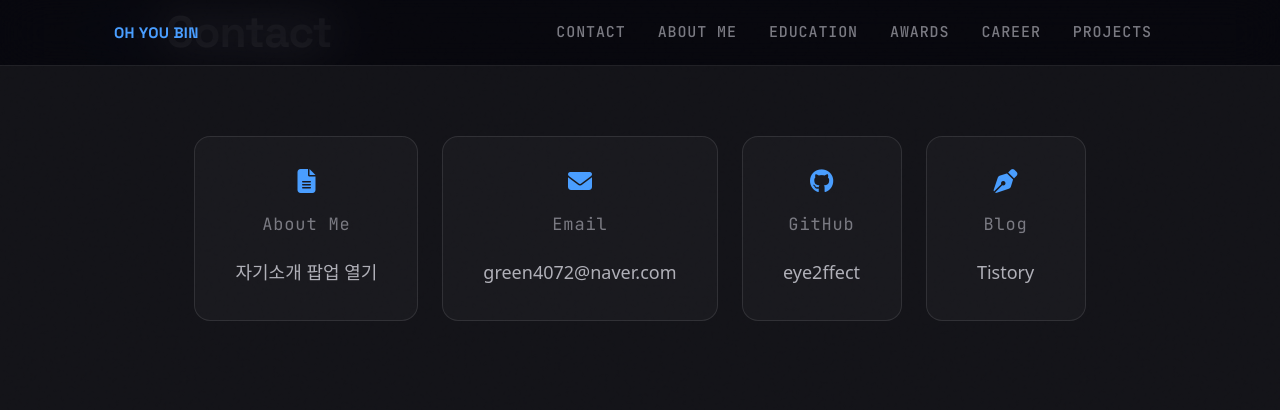
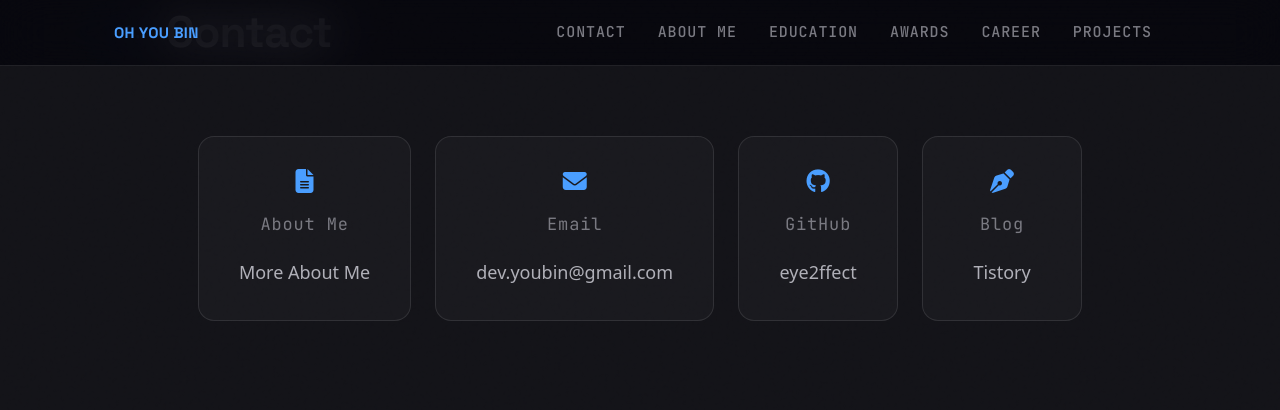
Before and after one commit to eye2ffect/eye2ffect.github.io, a Jekyll site: the page built from index.html, in a window 1280 px wide and 900 px high, scrolled down 1020 px. Shown: the top 410 px of the window. Built offline with Jekyll 4.4.1, drawn with Linux system fonts in a browser that asks for light colours; some web fonts are replaced.

Commit message:
Update all changes

```diff
--- a/_includes/about.html
+++ b/_includes/about.html
@@ -1,6 +1,6 @@
 <div class="section-wrapper">
     <section class="section about" id="about">
-        <div class="section-heading" data-num="02.">About Me / 자기소개서</div>
+        <div class="section-heading" data-num="02.">More About Me / 자기소개서</div>
         <div class="about-grid about-grid-simple">
             <div class="about-text">
                 <p class="paragraph-text">
--- a/_includes/extra.html
+++ b/_includes/extra.html
@@ -6,12 +6,12 @@
                 <a href="javascript:void(0)" class="contact-link-item" data-open-about="true">
                     <i class="fas fa-file-lines"></i>
                     <span class="contact-link-label">About Me</span>
-                    <span class="contact-link-value">자기소개 팝업 열기</span>
+                    <span class="contact-link-value">More About Me</span>
                 </a>
-                <a href="mailto:green4072@naver.com" class="contact-link-item">
+                <a href="mailto:dev.youbin@gmail.com" class="contact-link-item">
                     <i class="fas fa-envelope"></i>
                     <span class="contact-link-label">Email</span>
-                    <span class="contact-link-value">green4072@naver.com</span>
+                    <span class="contact-link-value">dev.youbin@gmail.com</span>
                 </a>
                 <a href="https://github.com/eye2ffect" target="_blank" class="contact-link-item">
                     <i class="fab fa-github"></i>
```
